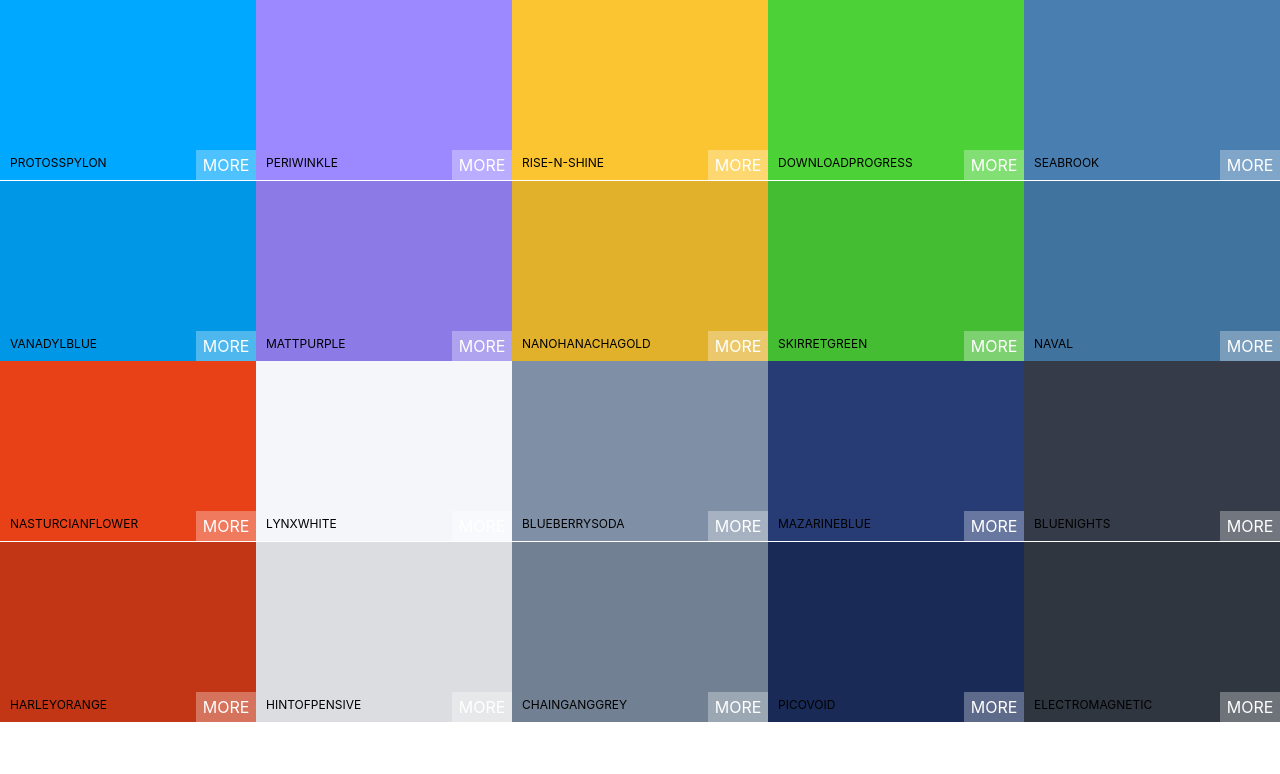
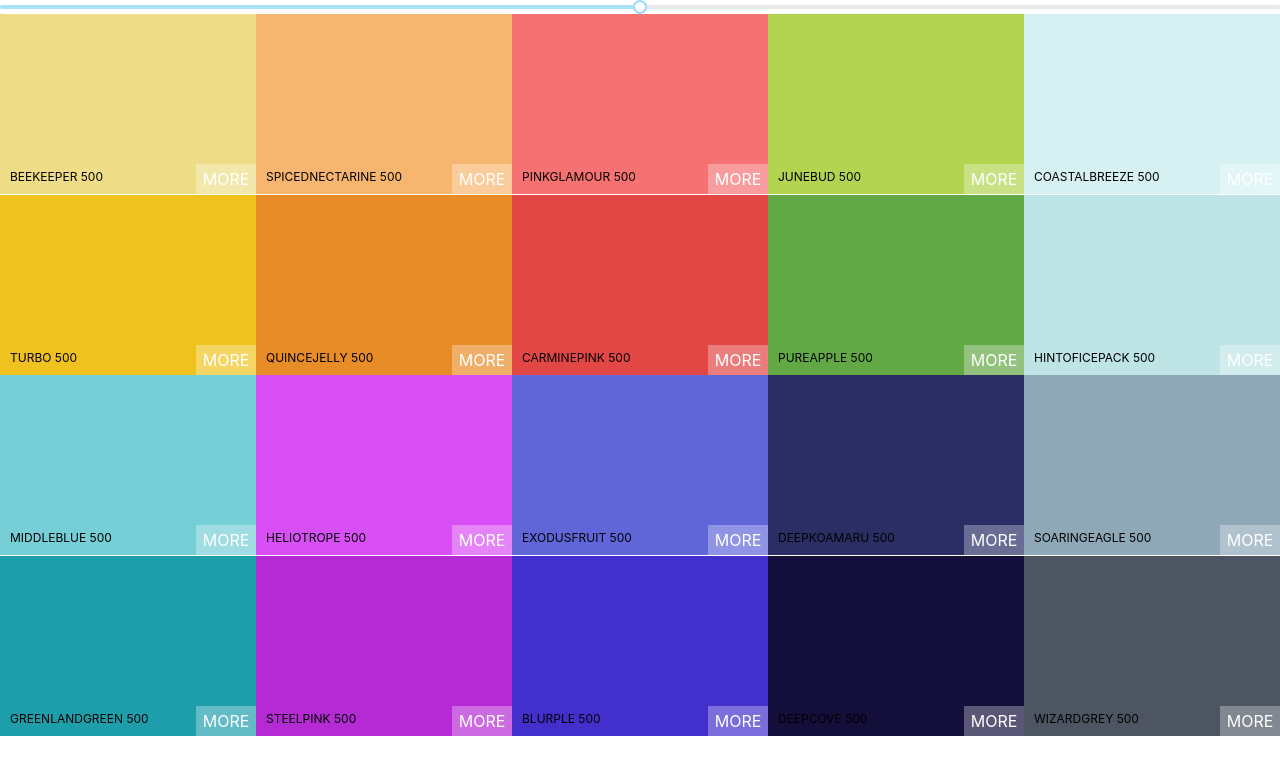
Before and after one commit to markswinimer/color-picker-app, a React (Create React App) app: page / in a window 1280 px wide. Shown: the top 774 px of the page. Built offline with nearby package versions, Linux system fonts and the light colour scheme.

Commit message:
adds slider library and implementation

```diff
--- a/package.json
+++ b/package.json
@@ -4,6 +4,7 @@
   "private": true,
   "dependencies": {
     "chroma-js": "^2.0.6",
+    "rc-slider": "^8.7.1",
     "react": "^16.10.2",
     "react-copy-to-clipboard": "^5.0.1",
     "react-dom": "^16.10.2",
--- a/src/App.js
+++ b/src/App.js
@@ -8,7 +8,7 @@
     console.log(generatePalette(seedColors[4]));
     return (
       <div className="App">
-        <Palette {...seedColors[5]} />
+        <Palette palette={ generatePalette(seedColors[4]) } />
       </div>
     );
   }
--- a/src/Palette.js
+++ b/src/Palette.js
@@ -1,21 +1,34 @@
 import React, { Component } from 'react';
 import ColorBox from './ColorBox';
 import './Palette.css'
+import Slider from 'rc-slider';
+import 'rc-slider/assets/index.css';
 
 class Palette extends Component {
   constructor(props) {
     super(props);
-    this.state = {
-      //
-    }
+    this.state = { level: 500 };
+    this.changeLevel = this.changeLevel.bind(this);
+  }
+  changeLevel(level) {
+    this.setState({ level })
   }
   render() {
-    const colorBoxes = this.props.colors.map(color => (
-      <ColorBox background={color.color} name={color.name} />
+    const { colors } = this.props.palette;
+    const { level } = this.state;
+    const colorBoxes = colors[level].map(color => (
+      <ColorBox background={color.hex} name={color.name} />
     ))
 
     return(
       <div className="Palette">
+        <Slider
+          defaultValue={level}
+          min={100}
+          max={900}
+          step={100}
+          onAfterChange={this.changeLevel}
+        />
         {/* NAV */}
         <div className="Palette-colors">
           {colorBoxes}
```
Also changed, not shown: 1 other file (tests, documents, lock files or other folders).
